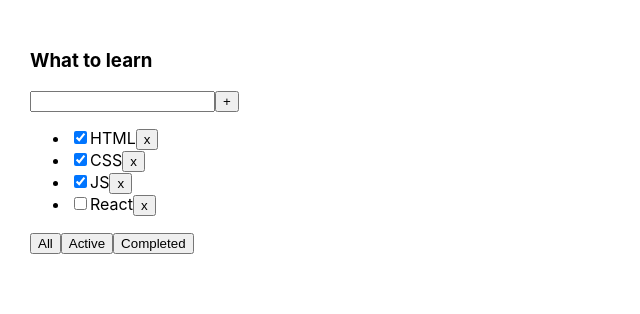
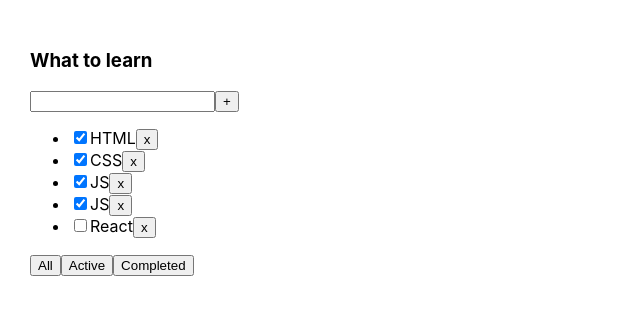
Before and after one commit to Stanislav-Vasilevich/todolist, a React (Create React App) app: page / in a window 1280 px wide. Shown: the top 314 px of the page, without its empty margins (0-640 px from the left). Built offline with nearby package versions, Linux system fonts and the light colour scheme.

Commit message:
edit App.tsx

```diff
--- a/src/App.tsx
+++ b/src/App.tsx
@@ -8,6 +8,7 @@ function App() {
   const [tasks, setTasks] = useState([
     {id: 1, title: 'HTML', checkbox: true},
     {id: 2, title: 'CSS', checkbox: true},
+    {id: 3, title: 'JS', checkbox: true},
     {id: 3, title: 'JS', checkbox: true},
     {id: 4, title: 'React', checkbox: false},
   ]);
```
